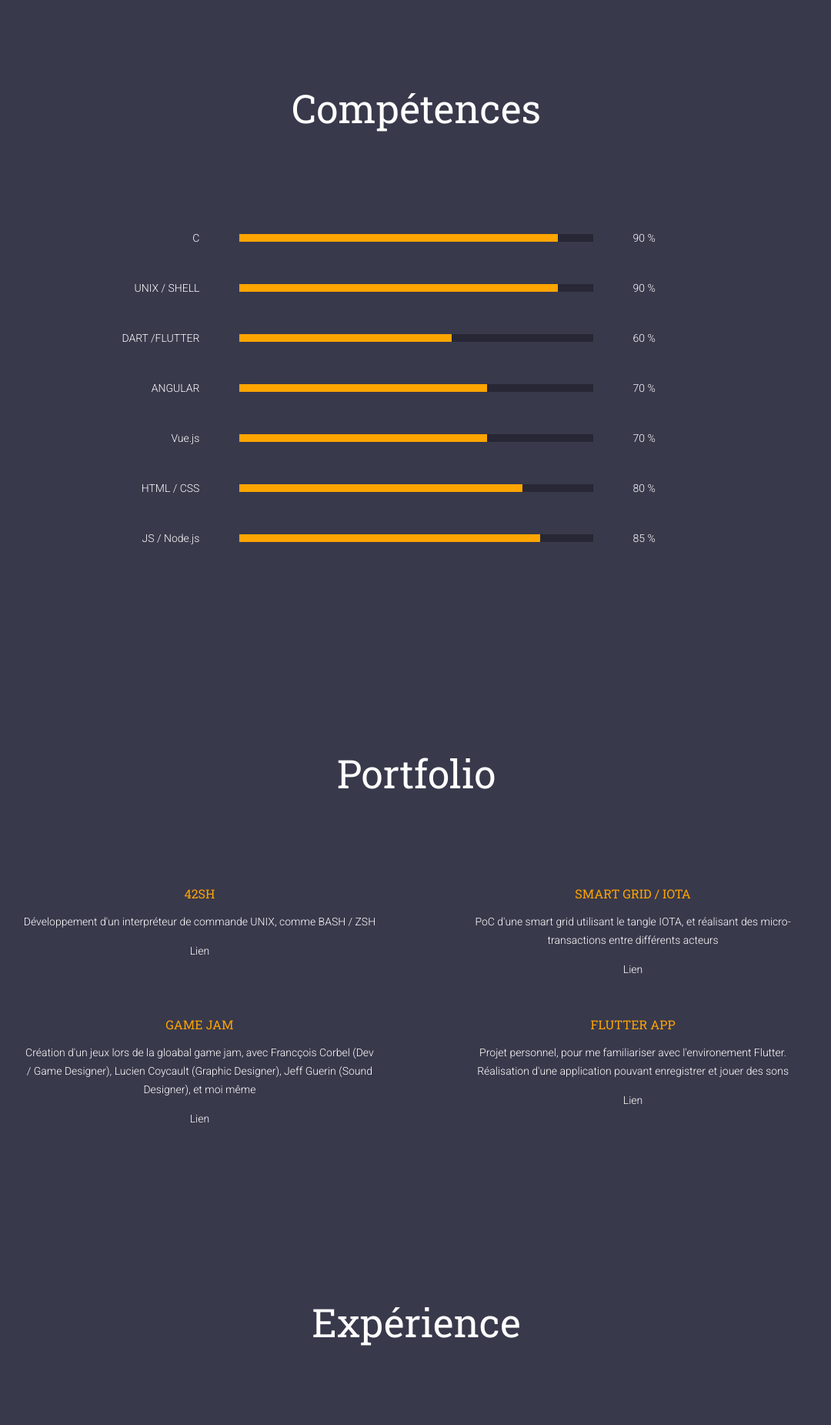
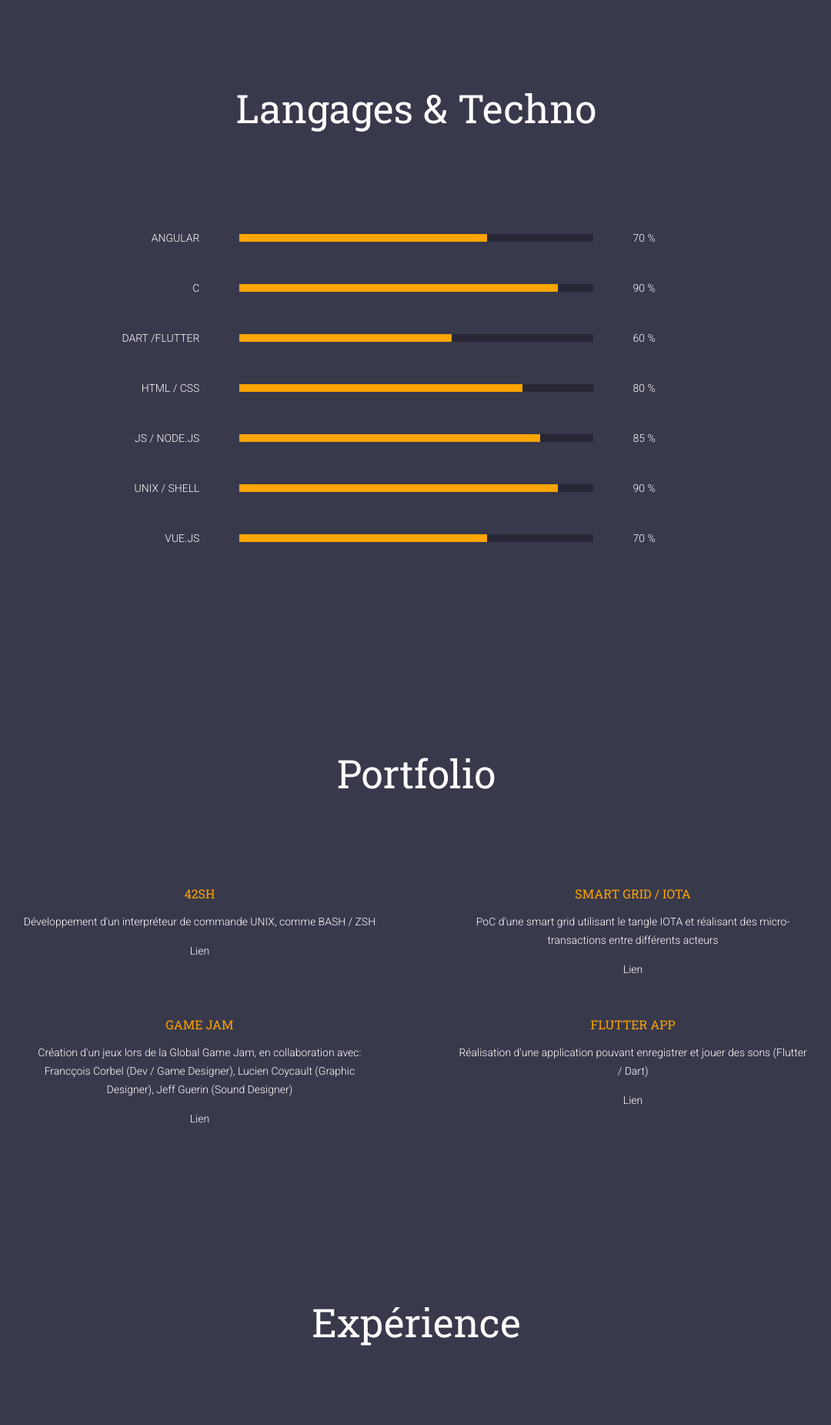
Before and after one commit to tcollard/website, a Vue app in the folder my-website/: page / in a window 1280 px wide. Shown: the part 880-2731 px from the top of the page at 77% size, without its empty margins (99-1179 px from the left). Built offline with nearby package versions, Linux system fonts and the light colour scheme.

Commit message:
refactor: 💡 (*) Change wording

```diff
--- a/my-website/src/App.vue
+++ b/my-website/src/App.vue
@@ -194,6 +194,7 @@ body {
     font-size: 14px;
     line-height: 24px;
     font-weight: 300;
+    white-space: pre-line;
 }
 
 .component {
--- a/my-website/src/components/Contact.vue
+++ b/my-website/src/components/Contact.vue
@@ -8,7 +8,7 @@
             </a>
             <a href="https://fr.linkedin.com/in/thibault-collard-b8228168" target="_blank">
                 <img class="img" src="../assets/linkedin.svg" alt="linkedIn">
-                <p class="contactText">linkedin.com/in/thibault-collard-b8228168</p>
+                <p class="contactText">/thibault-collard-b8228168</p>
             </a>
             <a  href="https://github.com/tcollard" target="_blank">
                 <img class="img" src="../assets/github.svg" alt="linkedIn">
--- a/my-website/src/components/Skills.vue
+++ b/my-website/src/components/Skills.vue
@@ -21,11 +21,11 @@ export default {
         return {
             skills: [
                 {
-                    name: 'C',
-                    rate: 90,
+                    name: 'ANGULAR',
+                    rate: 70,
                 },
                 {
-                    name: 'UNIX / SHELL',
+                    name: 'C',
                     rate: 90,
                 },
                 {
@@ -33,20 +33,20 @@ export default {
                     rate: 60,
                 },
                 {
-                    name: 'ANGULAR',
-                    rate: 70,
-                },
-                {
-                    name: 'Vue.js',
-                    rate: 70,
-                },
-                {
                     name: 'HTML / CSS',
                     rate: 80,
                 },
                 {
-                    name: 'JS / Node.js',
+                    name: 'JS / NODE.JS',
                     rate: 85,
+                },
+                {
+                    name: 'UNIX / SHELL',
+                    rate: 90,
+                },
+                {
+                    name: 'VUE.JS',
+                    rate: 70,
                 },
 
             ]
--- a/my-website/src/locales/en.json
+++ b/my-website/src/locales/en.json
@@ -1,7 +1,7 @@
 {
     "about": {
         "title": "About",
-        "content": "After a course in building and energy engineering, 42 offered me the opportunity to discover and learn about computers. I'm interested in technologies like Flutter / Dart, Vue.js"
+        "content": "After a route in building and energy engineering, I chose to learn computer programming, and I started a course at school 42.\nI specialized in web and application development, using technologies such as Flutter / Dart, Vue.js."
     },
     "contact": {
         "title": "Contact"
@@ -14,32 +14,32 @@
         "neocity": {
             "date": "2019",
             "company": "Neocity",
-            "job": "Dev fullStack",
-            "content": "Realization of urban cross-platform application, via cordova / ionic. Use of Angular for the applications, and Node.js for the API"
+            "job": "Developer fullStack",
+            "content": "Realization of cross-platform applications for city dwellers, via Cordova / Ionic.\nUse of Angular for the applications and Node.js for the API."
         },
         "iota": {
             "date": "2018",
             "company": "IOTA Smart Grid",
-            "job": "Dev",
+            "job": "Developer",
             "content": "Realization of a PoC on a smart grid (JS/nodeJs) after the IOTA Hackathon at 42. Use of the IOTA network to perform micro-transactions (data and monetary) between the different actors (IoT). Presentation of PoC with IOTA in Amsterdam at the Blockchain Expo Europe 2018"
         },
         "42": {
             "date": "2017",
             "company": "42",
-            "job": "Student",
+            "job": "Student in Programming",
             "content": "Followed the curriculum of 42, training in programming. Several projects in C of type recoding ls / printf, recreate a command interpreter. And initiation to web PHP / HTML / CSS (2 weeks of training)"
         },
         "whv": {
             "date": "2015 - 2016",
-            "company": "Workin Holiday Visa",
-            "job": "Australia",
-            "content": "Language studies in Australia: discovery of the country and professional experiences (catering, handling, farm)"
+            "company": "Australia",
+            "job": "Working Holiday Visa",
+            "content": "Language studies in Australia: discovery of the country and various professional experiences"
         },
         "cepi": {
             "date": "2013 - 2015",
-            "company": "CEPI Ingénierie",
+            "company": "CEPI Ingéniérie",
             "job": "Thermicien",
-            "content": "In charge of project and realization of thermal study (RT 2012), plan and dimensioning Heating, Ventilation, Air-conditioning, and insulation of buildings"
+            "content": "Thermal study project manager (RT 2012)\nDesign and dimensioning of heating, ventilation, air-conditioning and insulation of buildings"
         },
         "cdb": {
             "date": "2012",
@@ -50,7 +50,7 @@
     },
     "navBar": {
         "about": "About",
-        "skills": "Skills",
+        "skills": "Languages & Techno",
         "portfolio": "Portfolio",
         "experience": "Experience",
         "contact": "Contact"
@@ -60,19 +60,19 @@
         "project": {
             "42sh": {
                 "title": "42SH",
-                "content": "<p class=\"text\">Bash-like shell It's a command-line interpreter</p>"
+                "content": "<p class=\"text\">Development of a UNIX shell, such as BASH / ZSH</p>"
             },
             "iota": {
                 "title": "SMART GRID / IOTA",
-                "content": "<p class=\"text\">PoC of a smart grid using the IOTA tangle, and performing micro-transactions between different actors.</p>"
+                "content": "<p class=\"text\">PoC of a smart grid using the IOTA tangle and performing micro-transactions between different actors.</p>"
             },
             "gameJam": {
                 "title": "GAME JAM",
-                "content": "<p class=\"text\">Making a game at the gloabal game jam, with <a class=\"link\" href=\"https://francoiscorbel.com/\" target=\"_blank\">Francçois Corbel (Dev / Game Designer)</a>, <a class=\"link\" href=\"http://www.luciencoycault.fr/\" target=\"_blank\">Lucien Coycault (Graphic Designer)</a>, <a class=\"link\" href=\"https://soundcloud.com/fed-j\" target=\"_blank\">Jeff Guerin (Sound Designer)</a>, and myself</p>"
+                "content": "<p class=\"text\">Making a game at the Global Game Jam, with: <br> <a class=\"link\" href=\"https://francoiscorbel.com/\" target=\"_blank\">Francçois Corbel (Dev / Game Designer)</a>, <a class=\"link\" href=\"http://www.luciencoycault.fr/\" target=\"_blank\">Lucien Coycault (Graphic Designer)</a>, <a class=\"link\" href=\"https://soundcloud.com/fed-j\" target=\"_blank\">Jeff Guerin (Sound Designer)</a></p>"
             },
             "flutterApp": {
                 "title": "FLUTTER APP",
-                "content": "<p class=\"text\">Personal project, familiarize myself with the Flutter environment. Developed an application that can record and play sounds...</p>"
+                "content": "<p class=\"text\">Developed an application that can record and play sounds (Flutter / Dart)</p>"
             }
         }
     },
--- a/my-website/src/locales/fr.json
+++ b/my-website/src/locales/fr.json
@@ -1,7 +1,7 @@
 {
     "about": {
         "title": "À propos",
-        "content": "Aprés un parcours en ingénierie du bâtiment et des énergies, 42 m'a offert l'opportunité de découvrir et de me former à l'informatique. Je suis intéressé par des technologies comme Flutter / Dart, Vue.js"
+        "content": "Après un parcours en ingénierie du bâtiment et des énergies, j'ai choisi d'apprendre la programmation informatique, et j'ai commencé un cursus à l'école 42.\nJe me suis spécialisé en développement web et application, via des technologies comme  Flutter / Dart, Vue.js."
     },
     "contact": {
         "title": "Contact"
@@ -14,43 +14,43 @@
         "neocity": {
             "date": "2019",
             "company": "Neocity",
-            "job": "Dev fullStack",
-            "content": "Réalisation d'application citadinne cross-platform, via cordova / ionic. Utilisation d'Angular pour les applications et de Node.js pour l'API"
+            "job": "Développeur FullStack",
+            "content": "Réalisation d'applications cross-platform pour les citadins, via Cordova / Ionic.\nUtilisation d'Angular pour les applications et de Node.js pour l'API"
         },
         "iota": {
             "date": "2018",
             "company": "IOTA Smart Grid",
-            "job": "Dev",
+            "job": "Développeur",
             "content": "Réalisation d'un PoC sur une smart grid (JS/nodeJs) suite au Hackathon IOTA à 42. Utilisation du réseau IOTA pour effectuer des micro-transactions (données et monétaires) entre les différents acteurs (IoT). Présentation du PoC avec IOTA à Amsterdam lors de la Blockchain Expo Europe 2018"
         },
         "42": {
             "date": "2017",
             "company": "42",
-            "job": "Étudiant",
+            "job": "Étudiant en Programmation",
             "content": "Suivi du cursus de 42, formation en programmation. Plusieurs projets en C de type recoder ls / printf, recréer un interpreteur de commande. Et initiation au web PHP / HTML / CSS (2 semaines de formation)"
         },
         "whv": {
             "date": "2015 - 2016",
-            "company": "Working Holiday Visa",
-            "job": "Australia",
-            "content": "Séjour linguistique en Australie : découverte du pays et expériences pro (restauration, manutention, ferme)"
+            "company": "Australie",
+            "job": "Working Holiday Visa",
+            "content": "Séjour linguistique en Australie : découverte du pays et expériences professionnelles diverses"
         },
         "cepi": {
             "date": "2013 - 2015",
-            "company": "CEPI Ingenierie",
+            "company": "CEPI Ingéniérie",
             "job": "Thermicien",
-            "content": "Chargé de projet et de réalisation d'étude thermique (RT 2012), plan et dimensionnement Chauffage, Ventilation, Climatisation, et isolation de bâtiments"
+            "content": "Chargé de projet d'étude thermique (RT 2012)\nPlan et dimensionnement chauffage, ventilation, climatisation, et isolation de bâtiments"
         },
         "cdb": {
             "date": "2012",
-            "company": "Cellulose de Broceliande",
+            "company": "Cellulose de Brocéliande",
             "job": "Gestionnaire d'Énergie",
             "content": "Réalisation d'un audit énergétique sur le process industriel"
         }
     },
     "navBar": {
         "about": "À propos",
-        "skills": "Compétences",
+        "skills": "Langages & Techno",
         "portfolio": "Portfolio",
         "experience": "Expérience",
         "contact": "Contact"
@@ -64,15 +64,15 @@
             },
             "iota": {
                 "title": "SMART GRID / IOTA",
-                "content": "<p class=\"text\">PoC d'une smart grid utilisant le tangle IOTA, et réalisant des micro-transactions entre différents acteurs</p>"
+                "content": "<p class=\"text\">PoC d'une smart grid utilisant le tangle IOTA et réalisant des micro-transactions entre différents acteurs</p>"
             },
             "gameJam": {
                 "title": "GAME JAM",
-                "content": "<p class=\"text\">Création d'un jeux lors de la gloabal game jam, avec <a class=\"link\" href=\"https://francoiscorbel.com/\" target=\"_blank\">Francçois Corbel (Dev / Game Designer)</a>, <a class=\"link\" href=\"http://www.luciencoycault.fr/\" target=\"_blank\">Lucien Coycault (Graphic Designer)</a>, <a class=\"link\" href=\"https://soundcloud.com/fed-j\" target=\"_blank\">Jeff Guerin (Sound Designer)</a>, et moi même</p>"
+                "content": "<p class=\"text\">Création d'un jeux lors de la Global Game Jam, en collaboration avec:<br> <a class=\"link\" href=\"https://francoiscorbel.com/\" target=\"_blank\">Francçois Corbel (Dev / Game Designer)</a>, <a class=\"link\" href=\"http://www.luciencoycault.fr/\" target=\"_blank\">Lucien Coycault (Graphic Designer)</a>, <a class=\"link\" href=\"https://soundcloud.com/fed-j\" target=\"_blank\">Jeff Guerin (Sound Designer)</a></p>"
             },
             "flutterApp": {
                 "title": "FLUTTER APP",
-                "content": "<p class=\"text\">Projet personnel, pour me familiariser avec l'environement Flutter. Réalisation d'une application pouvant enregistrer et jouer des sons</p>"
+                "content": "<p class=\"text\">Réalisation d'une application pouvant enregistrer et jouer des sons (Flutter / Dart)</p>"
             }
         }
     },
```
